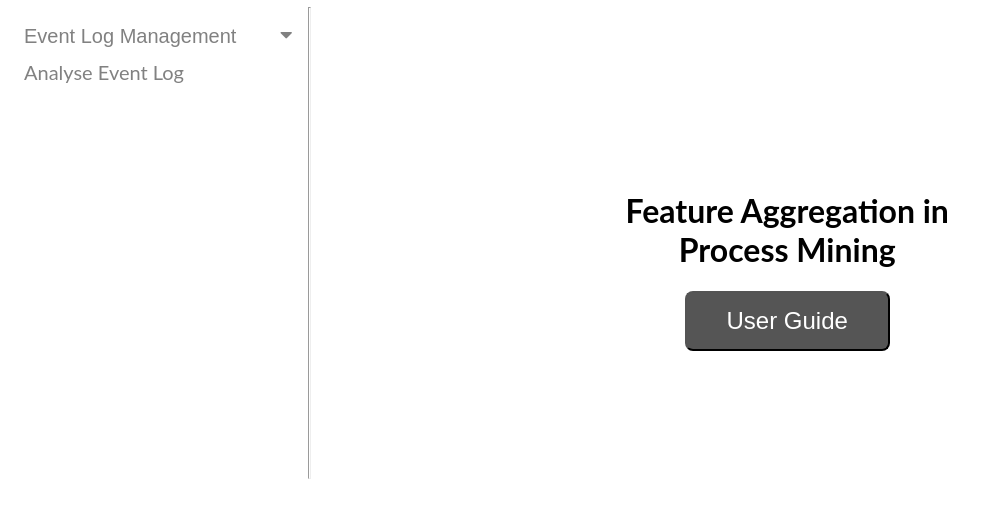
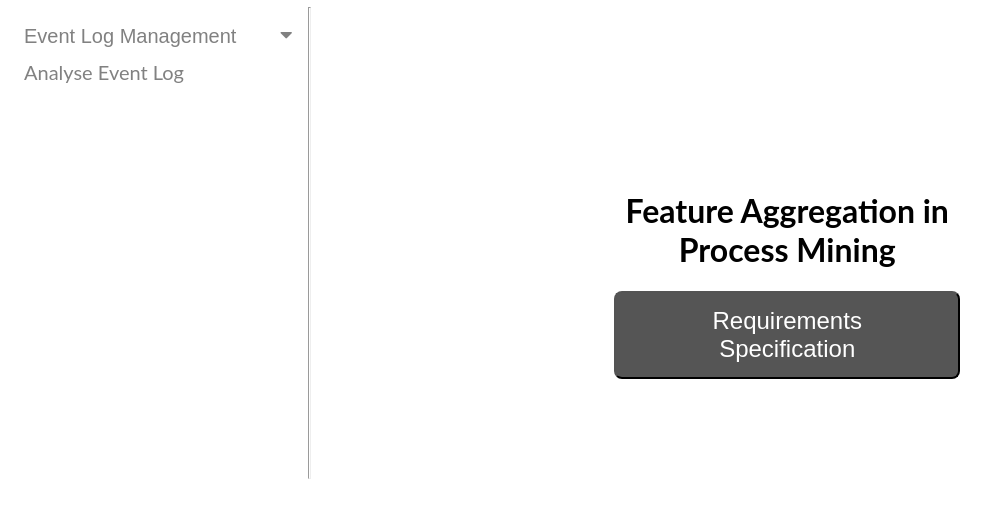
Before and after one commit to KLiehr/WS2122---Feature-Aggregation-and-Clustering, a Django app: page / in a window 1280 px wide. Shown: the part 110-628 px from the top of the page, without its empty margins (0-999 px from the left). Run offline with Django 3.2, Linux system fonts and the light colour scheme; some libraries are stand-ins or nearby versions.

Commit message:
Update home.html

```diff
--- a/ProjectApp/templates/ProjectApp/home.html
+++ b/ProjectApp/templates/ProjectApp/home.html
@@ -4,7 +4,7 @@
 <div style='position: absolute; top: 35%; left: 48%; right: 25%; text-align: center;'>
     <h1>Feature Aggregation in Process Mining</h1>
     <button type='button' onclick="window.open('UserGuide/')" style='border-radius: 8px; padding: 14px 40px; font-size: 24px; background-color: #555555; color: white;'>
-        User Guide
+        Requirements Specification
     </button>
 </div>
 
```
